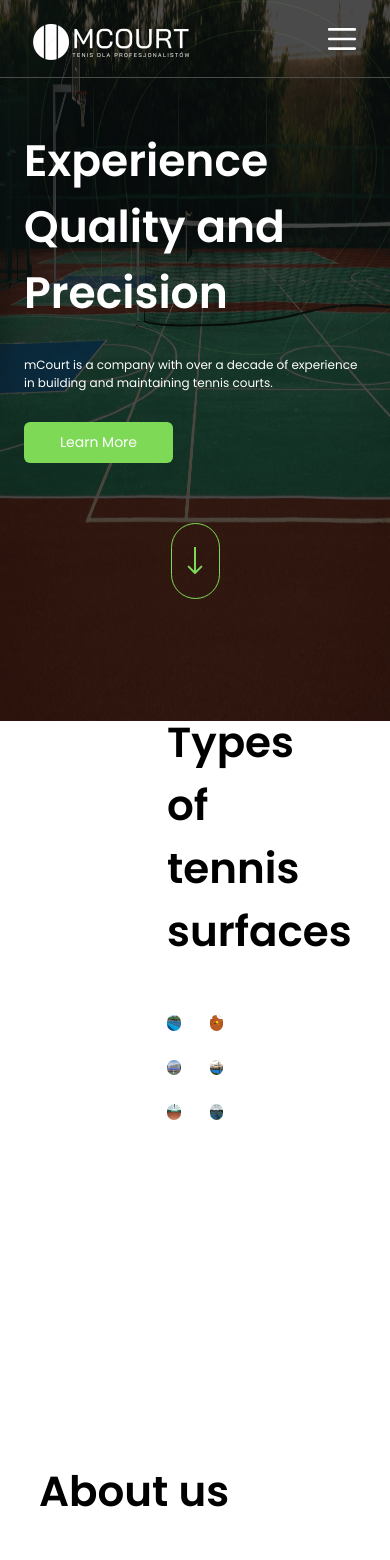
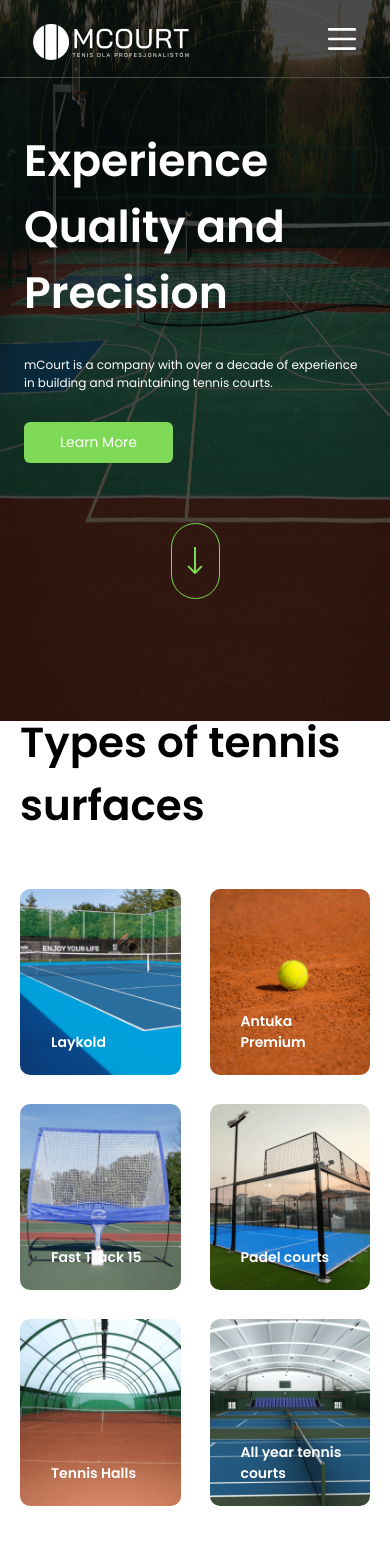
Before and after one commit to jbryn/mcourt-site, a Next.js app: page / in a window 390 px wide. Shown: the top 1560 px of the page. Built offline with nearby package versions, Linux system fonts and the light colour scheme.

Commit message:
wip: rwd

```diff
--- a/components/about/about.jsx
+++ b/components/about/about.jsx
@@ -34,7 +34,7 @@
         </div>
       </div>
 
-      <div className="flex justify-center gap-[30px] pt-[127px]">
+      <div className={styles.statsContainer}>
         <div className={styles.stat}>
           <div className={styles.top}>
             <span>200</span>
--- a/components/about/about.module.scss
+++ b/components/about/about.module.scss
@@ -47,17 +47,30 @@
   }
 }
 
+.statsContainer {
+  @apply flex flex-col justify-center gap-[30px] pt-[127px] px-[20px];
+  @apply md:px-[60px];
+  @apply lg:px-[167px];
+  @apply min-[1110px]:flex-row;
+
   .stat {
     @apply pt-[14px] pr-6 pb-7 pl-8;
-  @apply rounded-[10px] min-w-[350px];
+    @apply rounded-[10px];
+    @apply sm:min-w-[350px];
     border: 1px solid #7ed957;
 
     .top {
-    @apply flex justify-between  gap-[52px] pb-[17px] mb-[21px];
+      @apply flex justify-between  pb-[17px] mb-[21px];
       @apply border-b-[1px] border-green;
 
       span {
-      @apply text-[69px] font-semibold;
+        @apply text-[42px] font-semibold;
+        @apply min-[400px]:text-[69px];
+      }
+
+      img {
+        @apply w-[75px] h-[75px];
+        @apply min-[400px]:w-[110px] min-[400px]:h-[110px];
       }
 
       p {
@@ -65,3 +78,4 @@
       }
     }
   }
+}
--- a/components/projects/projects.jsx
+++ b/components/projects/projects.jsx
@@ -22,7 +22,20 @@
       </div>
       <Swiper
         slidesPerView={3}
-        // spaceBetween={10}
+        breakpoints={{
+          0: {
+            slidesPerView: 1,
+          },
+          880: {
+            slidesPerView: 2,
+          },
+          1275: {
+            slidesPerView: 3,
+          },
+          1600: {
+            slidesPerView: 4,
+          },
+        }}
         modules={[Navigation]}
         navigation={{
           nextEl: ".swiper-button-next",
--- a/components/projects/projects.module.scss
+++ b/components/projects/projects.module.scss
@@ -26,9 +26,10 @@
   @apply flex flex-col w-[350px];
 
   .thumbnail {
-    @apply h-[406px];
+    @apply w-[700px] h-[406px];
     @apply rounded-[10px];
     @apply mb-[28px];
+    @apply min-[880px]:w-[350px] min-[880px]:h-[406px];
   }
 
   h3 {
--- a/components/surfaces/surfaces.module.scss
+++ b/components/surfaces/surfaces.module.scss
@@ -1,5 +1,8 @@
 .container {
-  @apply px-[167px] mt-[112px];
+  @apply px-[20px] mt-[112px];
+  @apply sm:px-[60px];
+  @apply md:px-[100px];
+  @apply lg:px-[167px];
 
   h2 {
     @apply text-[42px] font-semibold;
@@ -12,14 +15,21 @@
 
     div {
       @apply relative;
+      @apply cursor-pointer;
+      transition: all 0.1s;
 
       img {
         @apply rounded-[10px];
       }
 
       h3 {
-        @apply absolute bottom-[22px] left-[31px];
-        @apply font-semibold text-[18px] text-white;
+        @apply absolute bottom-[22px] left-[31px] max-w-[110px];
+        @apply font-semibold text-[14px] text-white;
+        @apply md:text-[18px];
+      }
+
+      &:hover {
+        transform: scale(1.01);
       }
     }
   }
```
Lines whose indentation alone changed are shown as unchanged.
